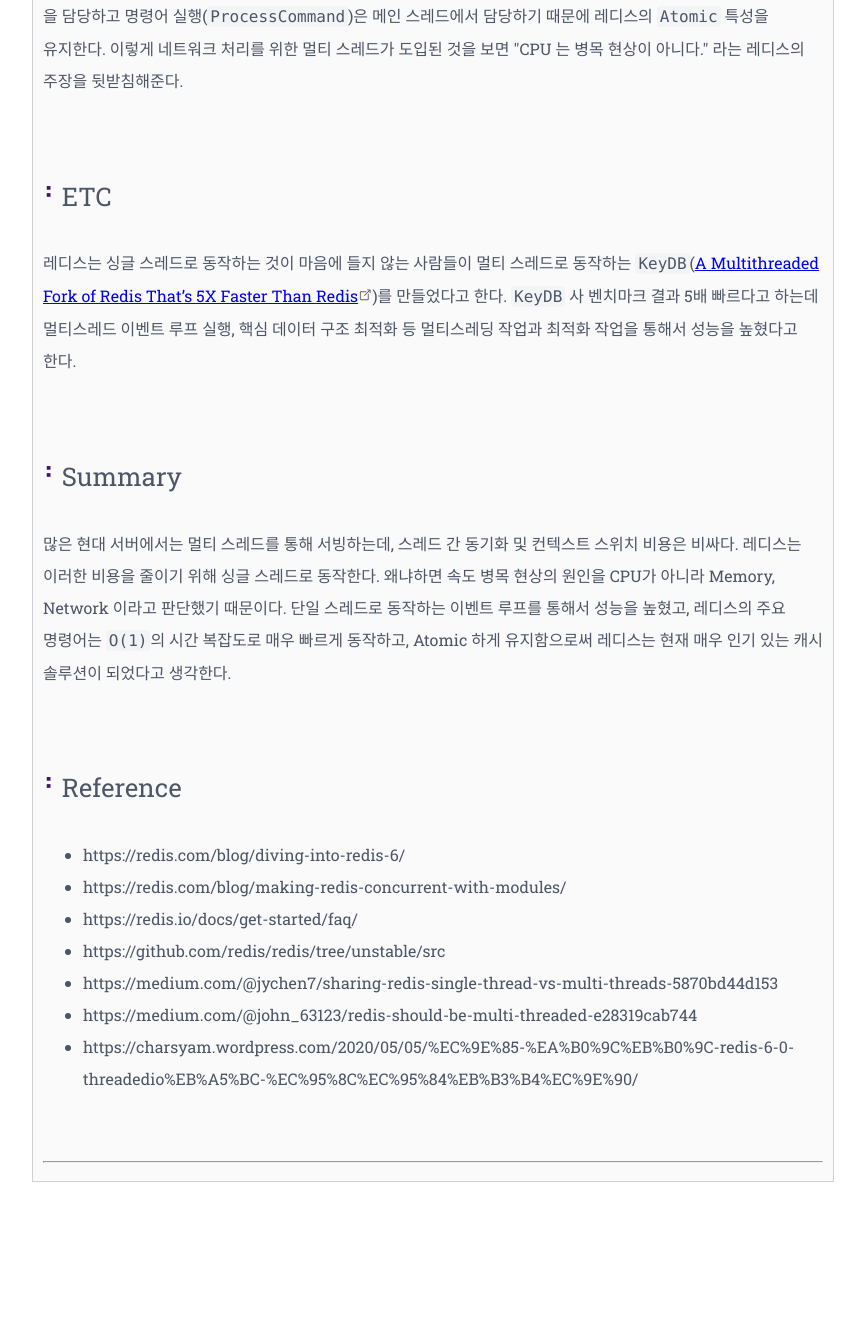
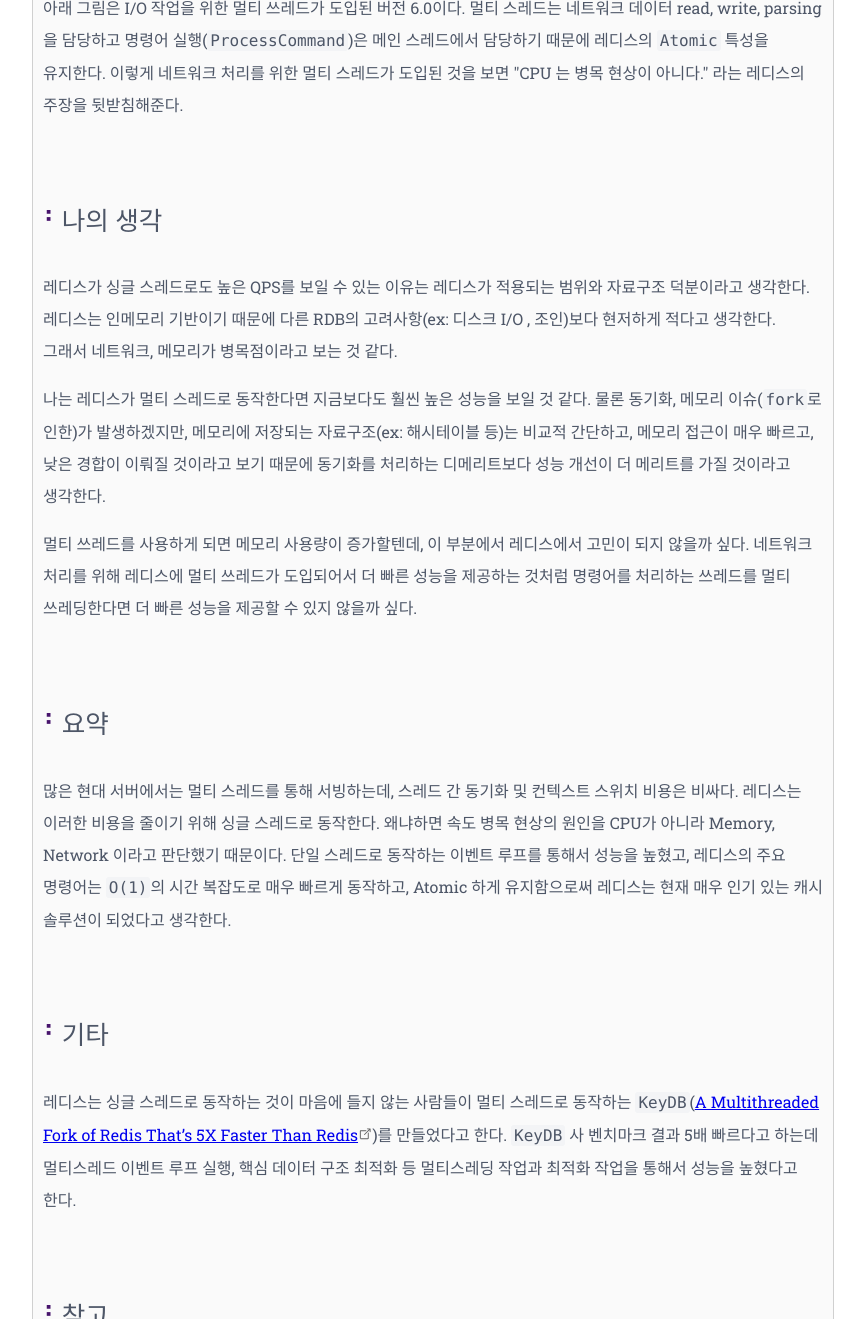
Before and after one commit to dgnppr/dgnppr.github.io, a Jekyll site: the page built from _wiki/essay/01_why_redis_single_threaded.md, in a window 1280 px wide and 1400 px high, scrolled down 5508 px, cut to the strip 81-1400 px from the top of the window. Shown: the whole strip, without its empty margins (207-1072 px from the left). Built offline with Jekyll 4.4.1, drawn with Linux system fonts in a browser that asks for light colours; comment, search, counter and statistics services are not loaded; before the commit the page ends 6771 px from its top, so only the background shows below that; some of the changed text lies outside the part shown.

Commit message:
Add why redis is single-threaded

````diff
--- a/_wiki/essay/01_why_redis_single_threaded.md
+++ b/_wiki/essay/01_why_redis_single_threaded.md
@@ -107,7 +107,7 @@ int main(int argc, char **argv) {
 
 <br>
 
-### 백그라운드 I/O Thread
+### 서브 스레드
 
 레디스가 하나의 메인 스레드만 있을까? 그것은 아니다.
 
@@ -129,7 +129,7 @@ static char* bio_worker_title[] = {
 static pthread_t bio_threads[BIO_WORKER_NUM];
 ```
 
-위와 같이 3개의 서브 스레드를 사용함을 알 수 있다.
+위와 같이 3개의 백그라운드 I/O 서브 스레드를 사용함을 알 수 있다.
 
 - `bio_close_file`: 파일을 닫는 스레드
 - `bio_aof`: `AOF`를 처리하는 스레드
@@ -156,21 +156,32 @@ static pthread_t bio_threads[BIO_WORKER_NUM];
 
 <br>
 
-### ETC
+### 나의 생각
+
+레디스가 싱글 스레드로도 높은 QPS를 보일 수 있는 이유는 레디스가 적용되는 범위와 자료구조 덕분이라고 생각한다. 레디스는 인메모리 기반이기 때문에 다른 RDB의 고려사항(ex: 디스크 I/O , 조인)보다 현저하게 적다고 생각한다. 그래서 네트워크, 메모리가 병목점이라고 보는 것 같다.
+
+나는 레디스가 멀티 스레드로 동작한다면 지금보다도 훨씬 높은 성능을 보일 것 같다. 물론 동기화, 메모리 이슈(`fork`로 인한)가 발생하겠지만, 메모리에 저장되는 자료구조(ex: 해시테이블 등)는 비교적 간단하고, 메모리 접근이 매우 빠르고, 낮은 경합이 이뤄질 것이라고 보기 때문에
+동기화를 처리하는 디메리트보다 성능 개선이 더 메리트를 가질 것이라고 생각한다.
+
+멀티 쓰레드를 사용하게 되면 메모리 사용량이 증가할텐데, 이 부분에서 레디스에서 고민이 되지 않을까 싶다. 네트워크 처리를 위해 레디스에 멀티 쓰레드가 도입되어서 더 빠른 성능을 제공하는 것처럼 명령어를 처리하는 쓰레드를 멀티 쓰레딩한다면 더 빠른 성능을 제공할 수 있지 않을까 싶다.
+
+<br>
+
+### 요약
+
+많은 현대 서버에서는 멀티 스레드를 통해 서빙하는데, 스레드 간 동기화 및 컨텍스트 스위치 비용은 비싸다. 레디스는 이러한 비용을 줄이기 위해 싱글 스레드로 동작한다. 왜냐하면 속도 병목 현상의 원인을 CPU가 아니라 Memory, Network 이라고 판단했기 때문이다.
+단일 스레드로 동작하는 이벤트 루프를 통해서 성능을 높혔고, 레디스의 주요 명령어는 `O(1)`의 시간 복잡도로 매우 빠르게 동작하고, Atomic 하게 유지함으로써 레디스는 현재 매우 인기 있는 캐시 솔루션이 되었다고 생각한다.
+
+<br>
+
+### 기타
 
 레디스는 싱글 스레드로 동작하는 것이 마음에 들지 않는 사람들이  멀티 스레드로 동작하는 `KeyDB`([A Multithreaded Fork of Redis That’s 5X Faster Than Redis](https://docs.keydb.dev/blog/2019/10/07/blog-post/))를 만들었다고 한다.
 `KeyDB` 사 벤치마크 결과 5배 빠르다고 하는데 멀티스레드 이벤트 루프 실행, 핵심 데이터 구조 최적화 등 멀티스레딩 작업과 최적화 작업을 통해서 성능을 높혔다고 한다.
 
 <br>
 
-### Summary
-
-많은 현대 서버에서는 멀티 스레드를 통해 서빙하는데, 스레드 간 동기화 및 컨텍스트 스위치 비용은 비싸다. 레디스는 이러한 비용을 줄이기 위해 싱글 스레드로 동작한다. 왜냐하면 속도 병목 현상의 원인을 CPU가 아니라 Memory, Network 이라고 판단했기 때문이다.
-단일 스레드로 동작하는 이벤트 루프를 통해서 성능을 높혔고, 레디스의 주요 명령어는 `O(1)`의 시간 복잡도로 매우 빠르게 동작하고, Atomic 하게 유지함으로써 레디스는 현재 매우 인기 있는 캐시 솔루션이 되었다고 생각한다.
-
-<br>
-
-### Reference
+### 참고
 
 - https://redis.com/blog/diving-into-redis-6/
 - https://redis.com/blog/making-redis-concurrent-with-modules/
--- a/data/metadata/essay/00_lombok_is_necessary.json
+++ b/data/metadata/essay/00_lombok_is_necessary.json
@@ -1,6 +1,6 @@
 {
  "type": "wiki",
- "title": "롬복은 필수적인가?",
+ "title": "롬복은 필수적인가",
  "summary": "",
  "parent": "essay",
  "url": "/wiki/essay/00_lombok_is_necessary",
--- a/data/metadata/essay/02_why_db_index_is_btree.json
+++ b/data/metadata/essay/02_why_db_index_is_btree.json
@@ -1,6 +1,6 @@
 {
  "type": "wiki",
- "title": "DB 인덱스에서 btree 사용하는 이유?",
+ "title": "DB 인덱스에서 btree 사용하는 이유",
  "parent": "essay",
  "url": "/wiki/essay/02_why_db_index_is_btree",
  "updated": "2023-12-06 21:15:24 +0900",
````
Also changed, not shown: _wiki/essay/00_lombok_is_necessary.md (+1 -1 lines), _wiki/essay/02_why_db_index_is_btree.md (+1 -1 lines).
